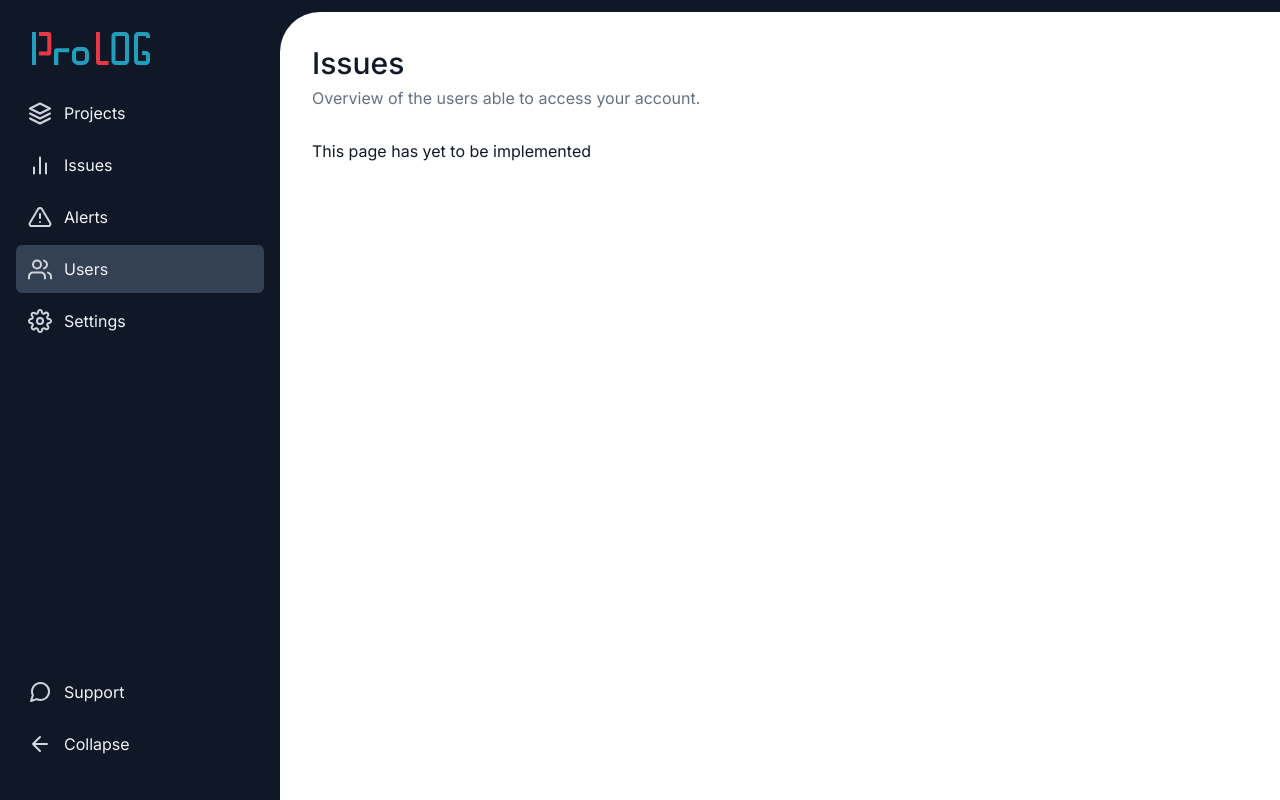
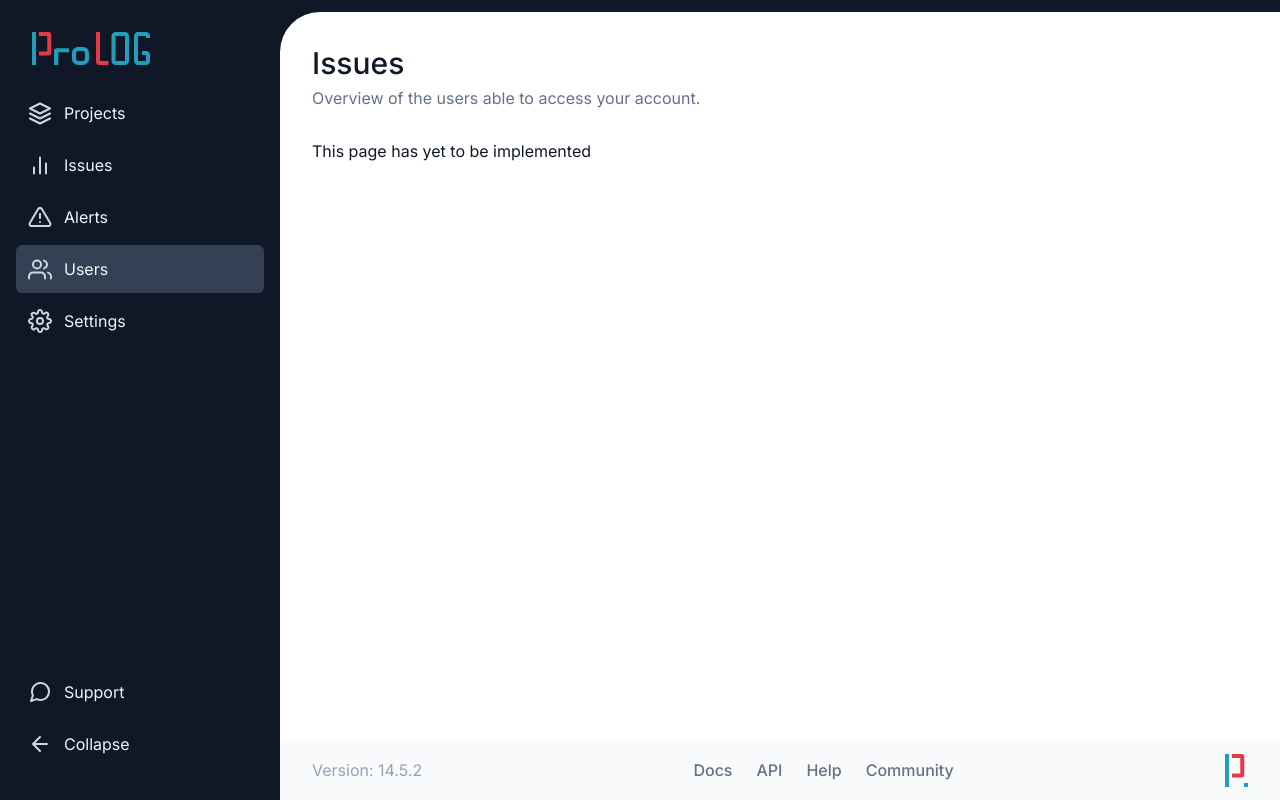
Before and after one commit to profydev/prolog-app-Cimlah, a Next.js app: page /dashboard/users in a window 1280 px wide. Built offline with nearby package versions, Linux system fonts and the light colour scheme.

Commit message:
Added positioning of `Footer` component inside `PageContainer` component

```diff
--- a/features/layout/page-container/page-container.module.scss
+++ b/features/layout/page-container/page-container.module.scss
@@ -14,8 +14,21 @@
   }
 }
 
+.mainAndFooterWrapper {
+  flex: 1;
+  display: flex;
+  flex-direction: column;
+
+  @media (min-width: breakpoint.$desktop) {
+    height: 100vh;
+    overflow: hidden;
+  }
+}
+
 .main {
-  flex: 1;
+  @media (min-width: breakpoint.$desktop) {
+    overflow: scroll;
+  }
 }
 
 .contentContainer {
--- a/features/layout/page-container/page-container.tsx
+++ b/features/layout/page-container/page-container.tsx
@@ -1,6 +1,7 @@
 import Head from "next/head";
 import { SidebarNavigation } from "../sidebar-navigation";
 import styles from "./page-container.module.scss";
+import { Footer } from "../footer";
 
 type PageContainerProps = {
   children: React.ReactNode;
@@ -20,6 +21,7 @@ export function PageContainer({ children, title, info }: PageContainerProps) {
       </Head>
 
       <SidebarNavigation />
+      <div className={styles.mainAndFooterWrapper}>
         <main className={styles.main}>
           <div className={styles.contentContainer}>
             <h1 className={styles.title}>{title}</h1>
@@ -27,6 +29,8 @@ export function PageContainer({ children, title, info }: PageContainerProps) {
             {children}
           </div>
         </main>
+        <Footer></Footer>
+      </div>
     </div>
   );
 }
```
Lines whose indentation alone changed are shown as unchanged.
